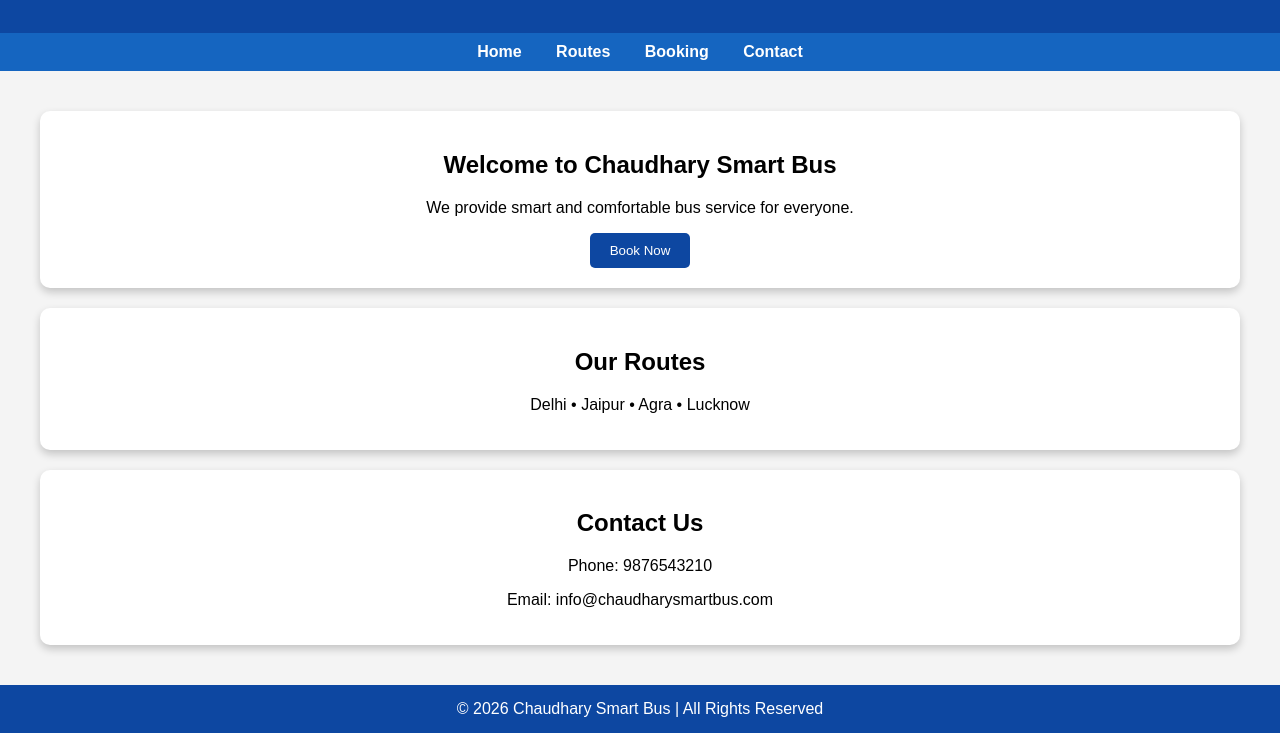
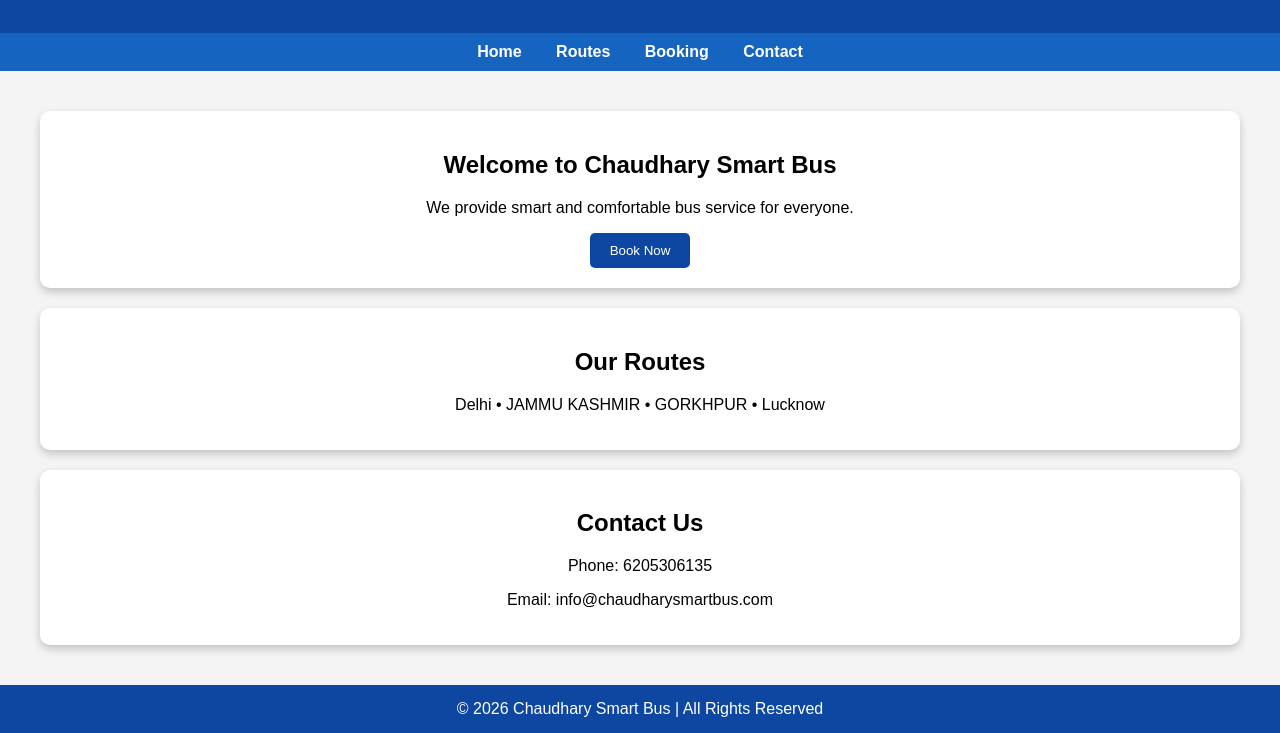
Before and after one commit to Niteshjaiswal1/chaudharysmartbus, a plain HTML site: page index.html in a window 1280 px wide. Shown: the part 121-854 px from the top of the page. Drawn offline with Linux system fonts and the light colour scheme.

Commit message:
Update index.html

```diff
--- a/index.html
+++ b/index.html
@@ -80,12 +80,12 @@ text-align:center;
 
 <div class="card">
 <h2>Our Routes</h2>
-<p>Delhi • Jaipur • Agra • Lucknow</p>
+<p>Delhi •  JAMMU KASHMIR  • GORKHPUR  • Lucknow</p>
 </div>
 
 <div class="card">
 <h2>Contact Us</h2>
-<p>Phone: 9876543210</p>
+<p>Phone: 6205306135</p>
 <p>Email: info@chaudharysmartbus.com</p>
 </div>
 </section>
```
